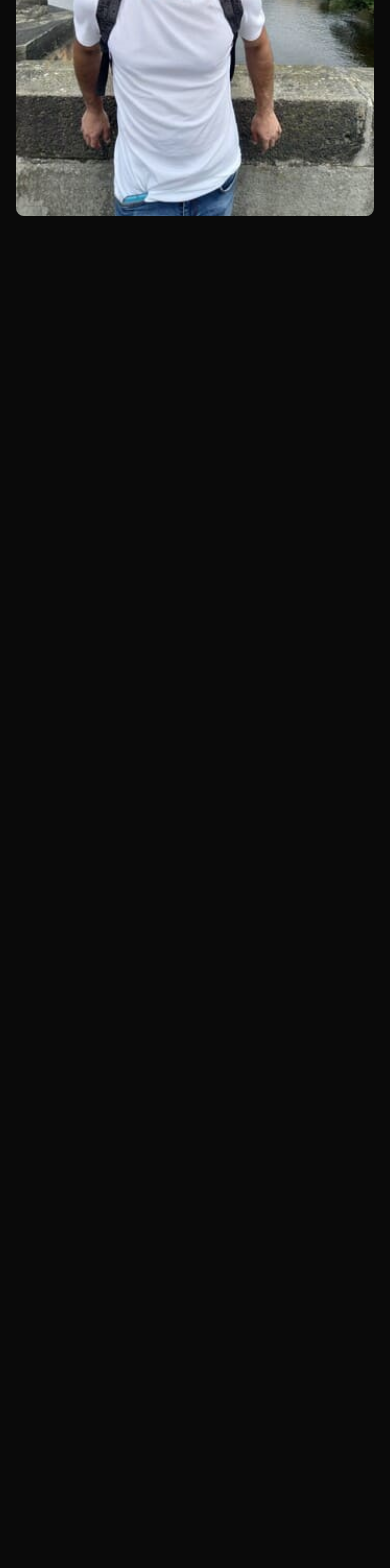
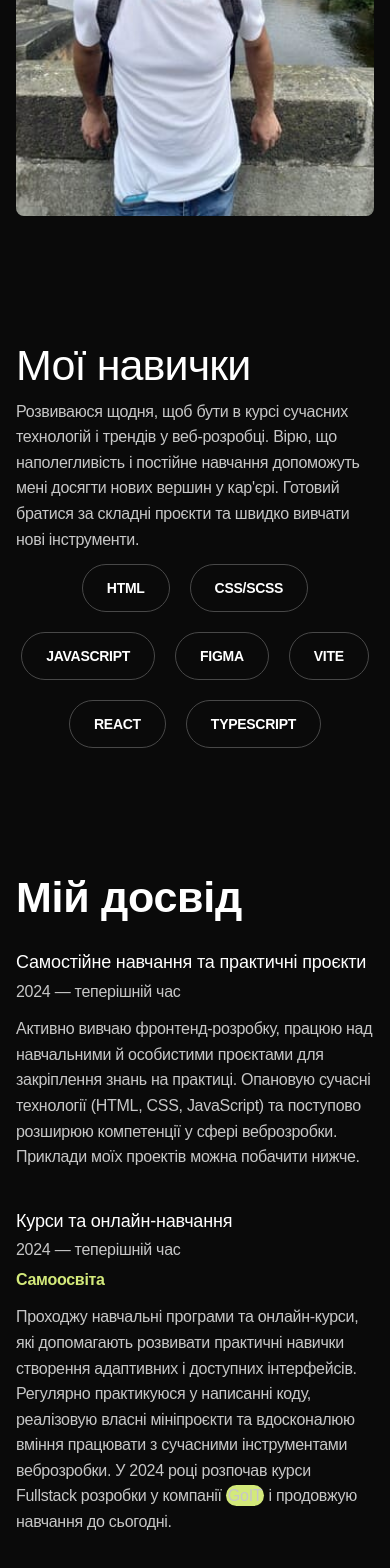
Before and after one commit to ljresetl/portfolio-frontend-react, a React (Vite) app: page / in a window 390 px wide. Shown: the part 1371-2939 px from the top of the page. Before the commit the page ends 1651 px from the top, so only its background shows below. Built offline with nearby package versions, Linux system fonts and the light colour scheme.

Commit message:
expirience-mobile

```diff
--- a/src/components/App/App.tsx
+++ b/src/components/App/App.tsx
@@ -2,8 +2,8 @@ import React from "react";
 import Header from '../Header/Header'
 import AboutMe from '../About-me/AboutMe'
 import Foto from '../Foto/Foto'
-// import Capabilities from '../Capabilities/Capabilities'
-// import Experience from '../Experience/Experience'
+import Capabilities from '../Capabilities/Capabilities'
+import Experience from '../Experience/Experience'
 // import Portfolio from '../Portfolio/Portfolio'
 // import Connect from '../Connect/Connect'
 // import Footer from '../Footer/Footer'
@@ -16,9 +16,9 @@ const App: React.FC = () => {
             <Header />
             <AboutMe />
             <Foto />
-            {/* <Capabilities />
+            <Capabilities />
             <Experience />
-            <Portfolio />
+            {/* <Portfolio />
             <Connect />
             <Footer /> */}
         </>
--- a/src/components/Capabilities/Capabilities.module.scss
+++ b/src/components/Capabilities/Capabilities.module.scss
@@ -0,0 +1,55 @@
+.capabilities {
+    padding: 64px 0px;
+    font-family: "Bebas Neue", sans-serif;
+    color: #fff;
+
+    .container {
+    display: flex;
+    flex-direction: column;
+    margin: 0 auto;
+    padding: 0px 16px;
+    gap: 12px;
+    text-align: left;
+    align-items: flex-start;
+    max-width: 375px;
+    }
+        .capabilities_h {
+            font-weight: 400;
+            font-size: 43px;
+            line-height: 1;
+            letter-spacing: -0.02em;
+        }
+}
+
+.capabilities_right {
+    .capabilities_p {
+            font-weight: 400;
+            font-size: 16px;
+            line-height: 1.6;
+            color: #c7c7c7;
+            margin-bottom: 12px;
+        }
+}
+
+.capabilities_ul {
+    flex-wrap: wrap;
+        align-items: center;
+        justify-content: center;
+        display: flex;
+        gap: 20px;
+
+        .capabilities_li {
+                display: flex;
+                align-items: center;
+                justify-content: center;
+                flex-direction: row;
+                font-weight: 700;
+                font-size: 14px;
+                line-height: 1;
+                text-transform: uppercase;
+                color: #fff;
+                border: 1px solid #484848;
+                border-radius: 100px;
+                padding: 16px 24px;
+            }
+}
--- a/src/components/Capabilities/Capabilities.tsx
+++ b/src/components/Capabilities/Capabilities.tsx
@@ -0,0 +1,33 @@
+import React from "react";
+import styles from './Capabilities.module.scss';
+
+const Capabilities: React.FC = () => {
+    return (
+<section id="capabilities" className={styles.capabilities}>
+        <div className={styles.container}>
+          <h2 className={styles.capabilities_h} data-i18n="navCapabilitiesH">
+            Мої навички
+          </h2>
+          <div className={styles.capabilities_right}>
+            <p className={styles.capabilities_p} data-i18n="navCapabilitiesP">
+              Розвиваюся щодня, щоб бути в курсі сучасних технологій і трендів у
+              веб-розробці. Вірю, що наполегливість і постійне навчання
+              допоможуть мені досягти нових вершин у кар'єрі. Готовий братися за
+              складні проєкти та швидко вивчати нові інструменти.
+            </p>
+            <ul className={styles.capabilities_ul}>
+              <li className={styles.capabilities_li}>HTML</li>
+              <li className={styles.capabilities_li}>CSS/SCSS</li>
+              <li className={styles.capabilities_li}>Javascript</li>
+              <li className={styles.capabilities_li}>Figma</li>
+              <li className={styles.capabilities_li}>Vite</li>
+              <li className={styles.capabilities_li}>React</li>
+              <li className={styles.capabilities_li}>TypeScript</li>
+            </ul>
+          </div>
+        </div>
+      </section>
+    )
+}
+
+export default Capabilities;
--- a/src/components/Experience/Experience.module.scss
+++ b/src/components/Experience/Experience.module.scss
@@ -0,0 +1,79 @@
+.experience {
+  padding: 64px 0px;
+
+  .container {
+    text-align: left;
+    align-items: flex-start;
+    display: flex;
+    margin: 0 auto;
+    padding: 0px 16px;
+    flex-direction: column;
+    max-width: 375px;
+  }
+  .experience_h {
+    margin-bottom: 32px;
+    color: #fff;
+    font-size: 43px;
+  }
+}
+
+.experience_right {
+  .experience_p_two {
+    font-weight: 400;
+    font-size: 16px;
+    line-height: 1.6;
+    color: #c7c7c7;
+    margin-bottom: 12px;
+  }
+  .experience_right_top {
+    .experience_p {
+      font-weight: 500;
+      font-size: 18px;
+      line-height: 1.3;
+      letter-spacing: -0.01em;
+      color: #fff;
+      margin-bottom: 4px;
+    }
+  }
+  .experience_p_two_two {
+    margin-bottom: 40px;
+    font-weight: 400;
+    font-size: 16px;
+    line-height: 1.6;
+    color: #c7c7c7;
+  }
+}
+
+.experience_right_down {
+  .experience_p_three {
+    font-weight: 500;
+    font-size: 18px;
+    line-height: 1.3;
+    letter-spacing: -0.01em;
+    color: #fff;
+    margin-bottom: 4px;
+  }
+
+  .experience_p_four_four {
+    font-weight: 400;
+    font-size: 16px;
+    line-height: 1.6;
+    color: #c7c7c7;
+    margin-bottom: 4px;
+  }
+}
+
+.goit {
+  padding: 2px;
+  color: #c7c7c7;
+  border-radius: 25px;
+  background-color: #d3e97a;
+}
+
+.experience_p_five {
+  font-weight: 600;
+  font-size: 16px;
+  line-height: 1.6;
+  color: #d3e97a;
+  margin-bottom: 12px;
+}
--- a/src/components/Experience/Experience.tsx
+++ b/src/components/Experience/Experience.tsx
@@ -0,0 +1,69 @@
+import React from "react";
+import styles from './Experience.module.scss';
+
+const Experience: React.FC = () => {
+    return (
+         <section className={styles.experience}>
+        <div className={styles.container}>
+          <h3 className={styles.experience_h} data-i18n="navExperienceH">Мій досвід</h3>
+          <div className={styles.experience_right}>
+            <div className={styles.experience_right_top}>
+              <p className={styles.experience_p} data-i18n="navExperienceP">
+                Самостійне навчання та практичні проєкти
+              </p>
+              <p
+                className={styles.experience_p_two}
+                data-i18n="navExperiencePtwo"
+              >
+                2024 — теперішній час
+              </p>
+            </div>
+            <p
+              className={styles.experience_p_two_two}
+              data-i18n="navExperiencePthree"
+            >
+              Активно вивчаю фронтенд-розробку, працюю над навчальними й
+              особистими проєктами для закріплення знань на практиці. Опановую
+              сучасні технології (HTML, CSS, JavaScript) та поступово розширюю
+              компетенції у сфері веброзробки. Приклади моїх проектів можна
+              побачити нижче.
+            </p>
+            <div className={styles.experience_right_down}>
+              <p
+                className={styles.experience_p_three}
+                data-i18n="navExperiencePfour"
+              >
+                Курси та онлайн-навчання
+              </p>
+              <p
+                className={styles.experience_p_four_four}
+                data-i18n="navExperiencePsix"
+              >
+                2024 — теперішній час
+              </p>
+            </div>
+            <p
+              className={styles.experience_p_five}
+              data-i18n="navExperiencePseven"
+            >
+              Самоосвіта
+            </p>
+            <p
+              className={styles.experience_p_two}
+              data-i18n="navExperiencePeight"
+            >
+              Проходжу навчальні програми та онлайн-курси, які допомагають
+              розвивати практичні навички створення адаптивних і доступних
+              інтерфейсів. Регулярно практикуюся у написанні коду, реалізовую
+              власні мініпроєкти та вдосконалюю вміння працювати з сучасними
+              інструментами веброзробки. У 2024 році розпочав курси Fullstack
+              розробки у компанії <span className={styles.goit}>GoIT</span> і продовжую
+              навчання до сьогодні.
+            </p>
+          </div>
+        </div>
+      </section>
+    )
+}
+
+export default Experience;
--- a/src/components/Header/Header.tsx
+++ b/src/components/Header/Header.tsx
@@ -24,7 +24,7 @@ const Header: React.FC = () => {
         </nav>
         {/* <!-- кнопки переключення мови початок --> */}
         <div className={styles.language_switcher}>
-          {/* <!-- перемикач на свутлу-темну тему сайту --> */}
+          {/* <!-- перемикач на світлу-темну тему сайту --> */}
           <button
             type="button"
             id="theme-toggle"
```
